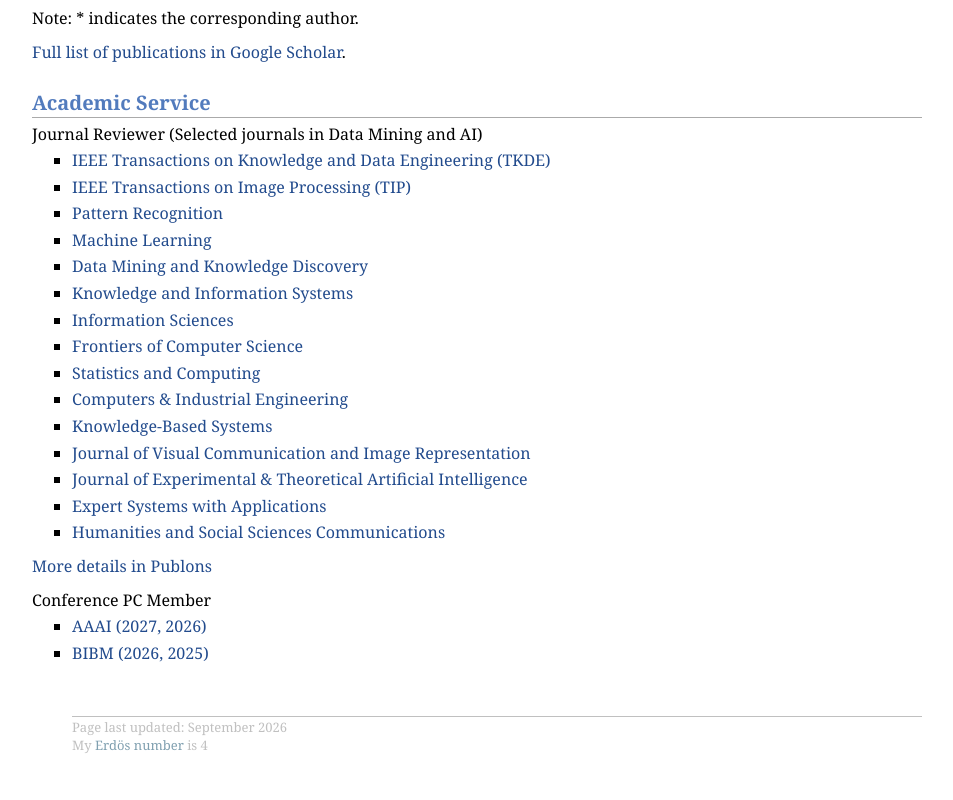
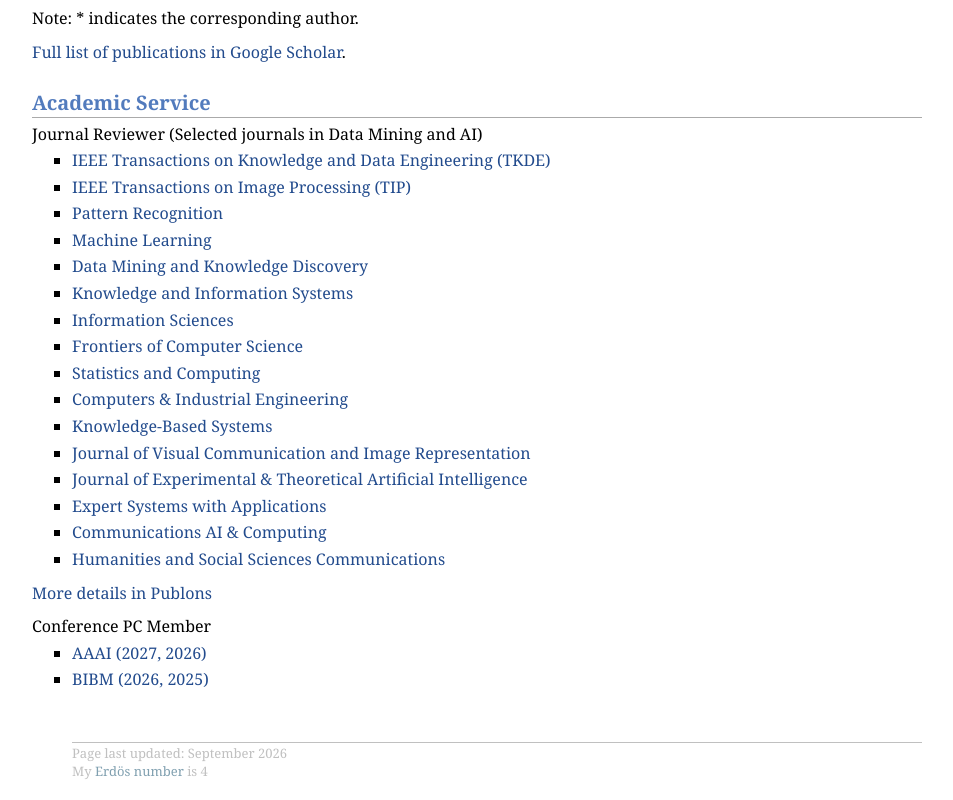
Before and after one commit to hulianyu/hulianyu.github.io, a plain HTML site: page index.html in a window 1280 px wide. Shown: the part 2475-3275 px from the top of the page, without its empty margins (250-1203 px from the left). Before the commit the page ends 3249 px from the top, so only its background shows below. Drawn offline with Linux system fonts and the light colour scheme.

Commit message:
Update index.html

```diff
--- a/index.html
+++ b/index.html
@@ -269,6 +269,11 @@ href="https://hulianyu.xyz/Interpretable-Clustering-Repository/" target="_blank"
     </a></p>
 </li>
 <li><p>
+    <a href="https://www.nature.com/commsaicomp" target="_blank" rel="noopener noreferrer">
+      Communications AI & Computing
+    </a></p>
+</li>
+<li><p>
     <a href="https://www.nature.com/palcomms" target="_blank" rel="noopener noreferrer">
       Humanities and Social Sciences Communications
     </a></p>
```
